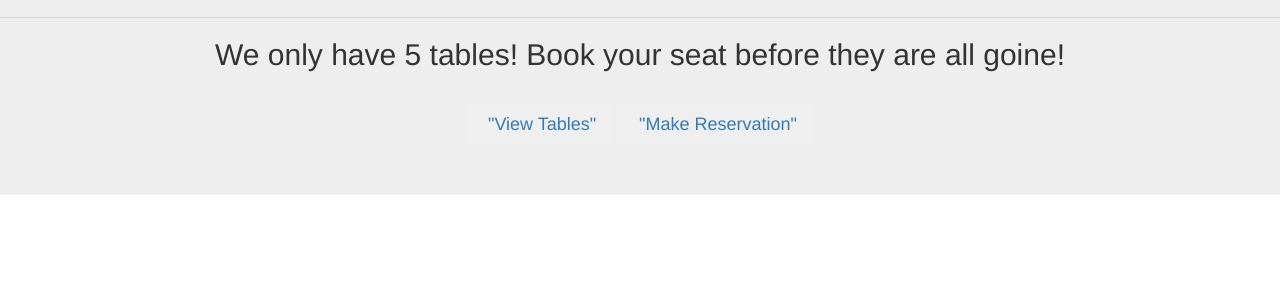
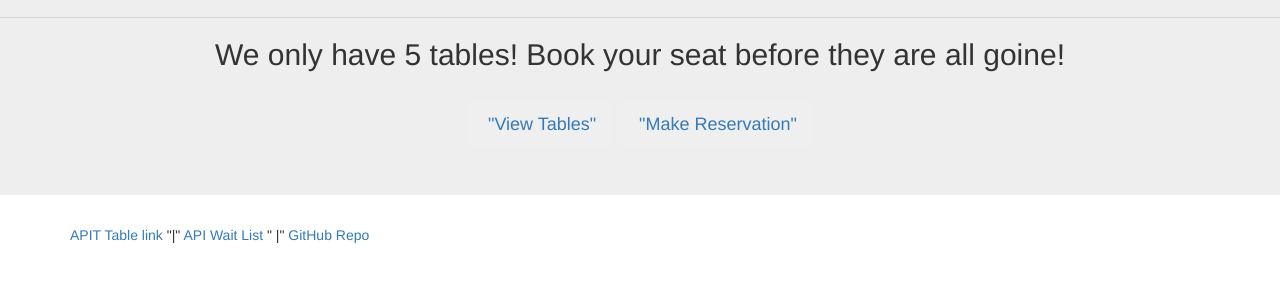
Before and after one commit to vhernandez12/hot-restraunt, a plain HTML site: page home.html in a window 1280 px wide. Shown: the part 146-428 px from the top of the page. Drawn offline with nearby package versions, Linux system fonts and the light colour scheme.

Commit message:
home finished

```diff
--- a/home.html
+++ b/home.html
@@ -44,5 +44,19 @@
         </div>
     </div>
 </body>
+<footer class="footer">
+<div class="container">
+    <p>
+            <a href= "/api/tables"> APIT Table link</a>
+            "|"
+            <a href="/api/waitlist">API Wait List</a>
+            " |"
+            <a href="https://github.com/vhernandez12/hot-restraunt/tree/master"> GitHub Repo</a>
+
+    </p>
+ </div>
+
+</footer>
+
 
 </html>
```
